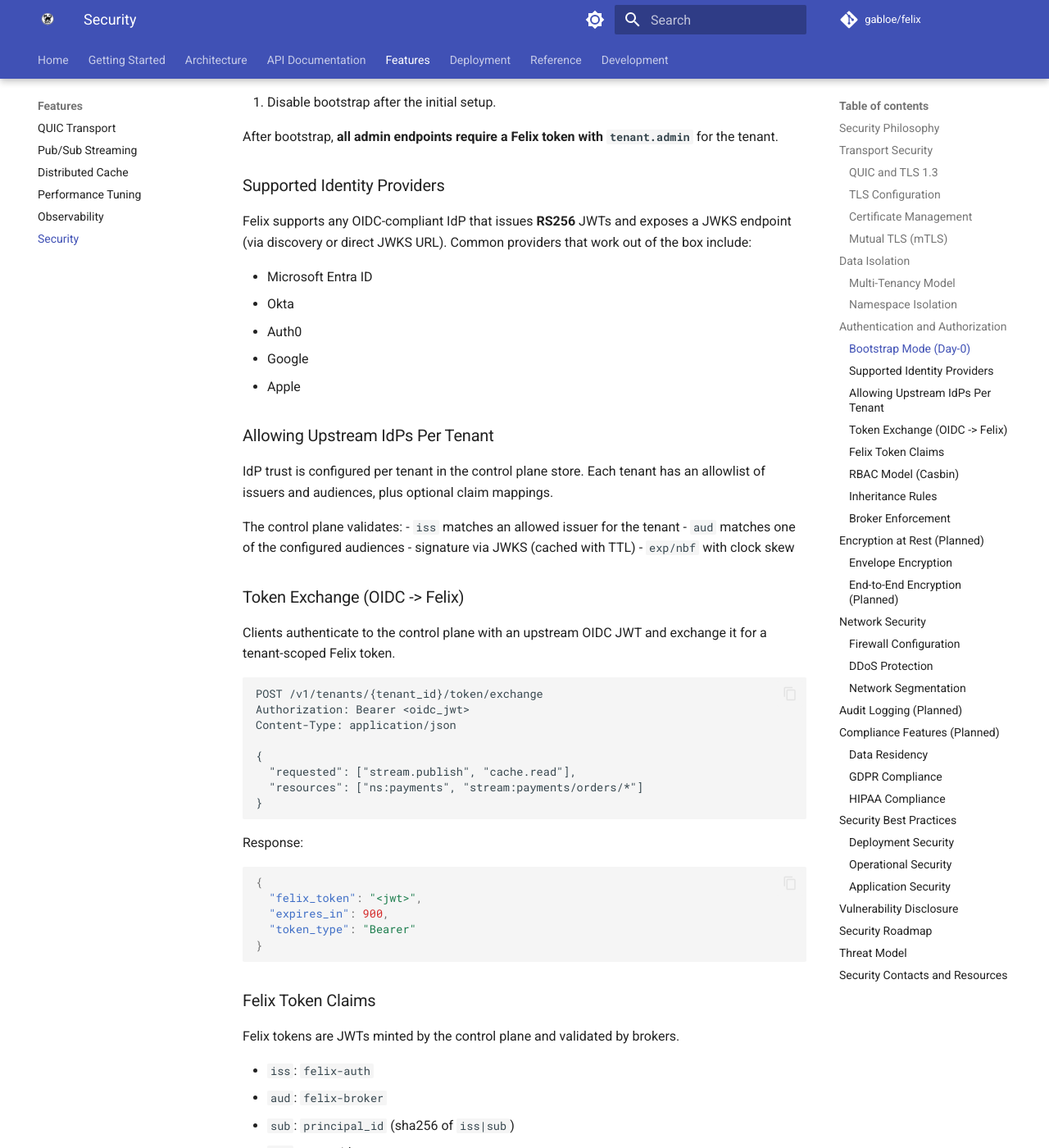
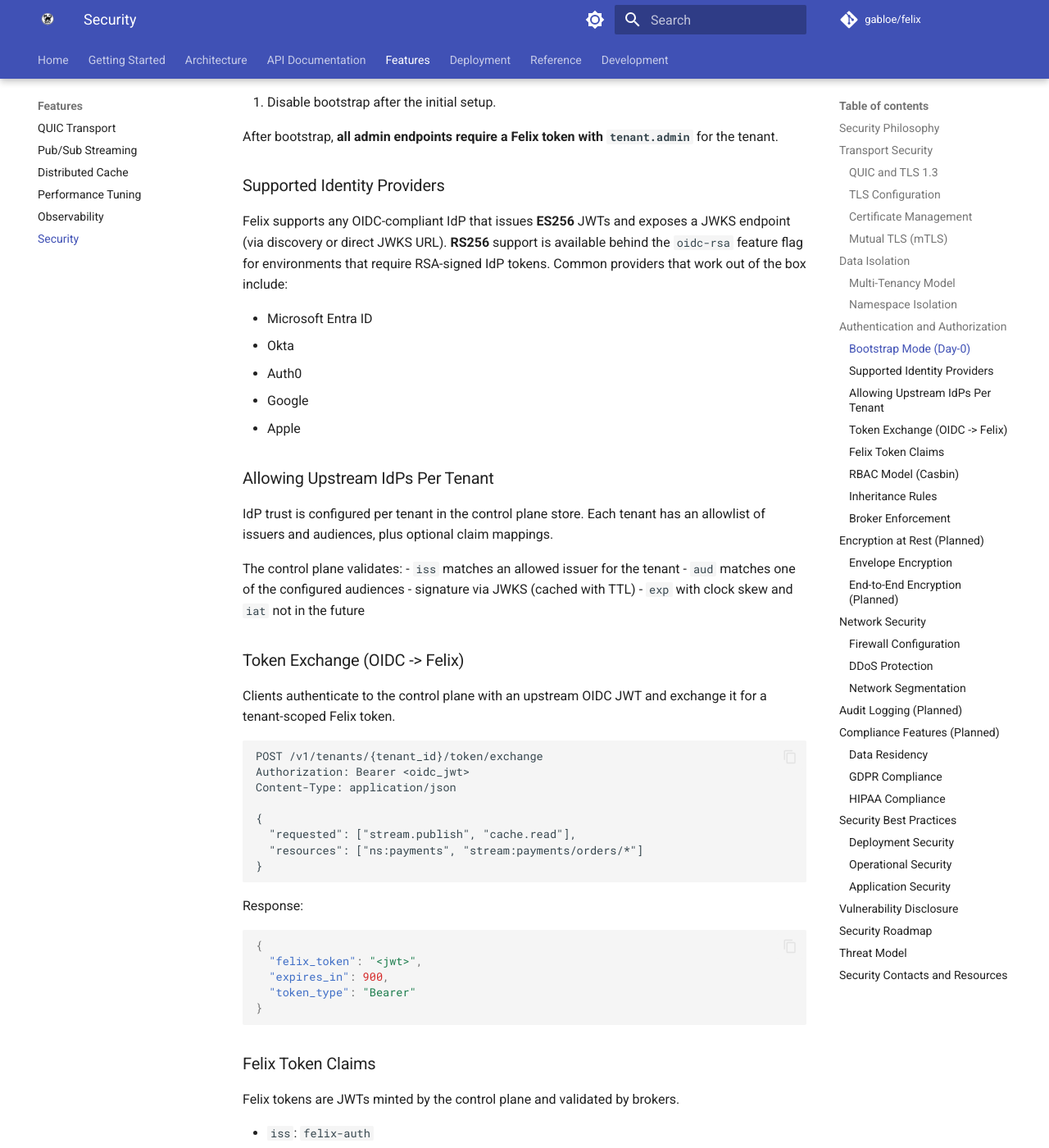
Before and after one commit to gabloe/felix, an MkDocs documentation site: the page built from docs-site/docs/features/security.md, in a window 1280 px wide and 1400 px high, scrolled down 4886 px. Shown: the whole window at 82% size. Built offline with MkDocs 1.6.1 and Material for MkDocs 9.7.7, drawn with Linux system fonts in a browser that asks for light colours; comment, search, counter and statistics services are not loaded; the version menu is left out; some of the changed text lies outside the part shown.

Commit message:
Update security docs

```diff
--- a/docs-site/docs/features/security.md
+++ b/docs-site/docs/features/security.md
@@ -236,7 +236,7 @@ After bootstrap, **all admin endpoints require a Felix token with `tenant.admin`
 
 ### Supported Identity Providers
 
-Felix supports any OIDC-compliant IdP that issues **RS256** JWTs and exposes a JWKS endpoint (via discovery or direct JWKS URL). Common providers that work out of the box include:
+Felix supports any OIDC-compliant IdP that issues **ES256** JWTs and exposes a JWKS endpoint (via discovery or direct JWKS URL). **RS256** support is available behind the `oidc-rsa` feature flag for environments that require RSA-signed IdP tokens. Common providers that work out of the box include:
 
 - Microsoft Entra ID
 - Okta
@@ -252,7 +252,7 @@ The control plane validates:
 - `iss` matches an allowed issuer for the tenant
 - `aud` matches one of the configured audiences
 - signature via JWKS (cached with TTL)
-- `exp/nbf` with clock skew
+- `exp` with clock skew and `iat` not in the future
 
 ### Token Exchange (OIDC -> Felix)
 
@@ -289,7 +289,8 @@ Felix tokens are JWTs minted by the control plane and validated by brokers.
 - `tid`: tenant id
 - `exp`, `iat`
 - `perms`: effective permissions
-- **Algorithm**: EdDSA (Ed25519), with tenant key rotation published via JWKS.
+- **Algorithm**: EdDSA (Ed25519) only; Felix-issued tokens never use RSA.
+  Tenant key rotation is published via JWKS.
 
 ### RBAC Model (Casbin)
 
```
